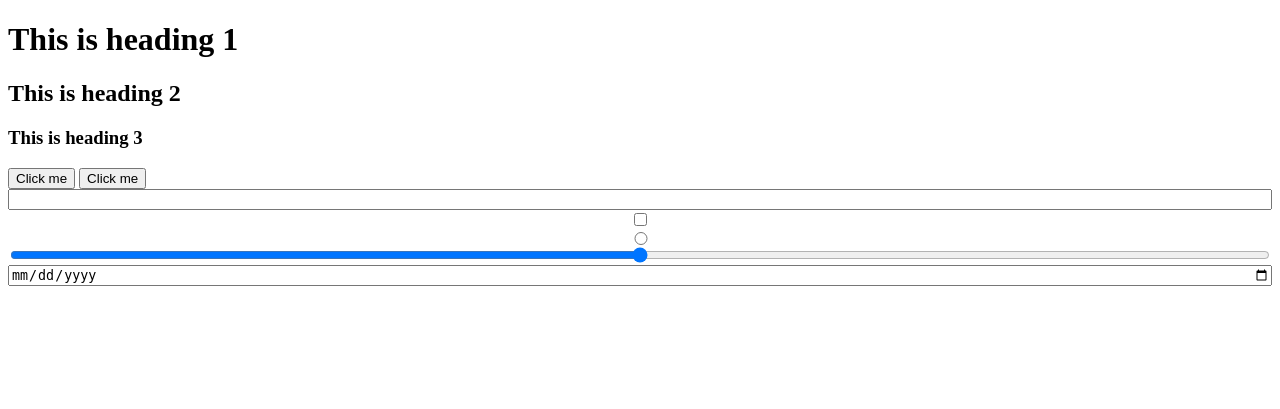
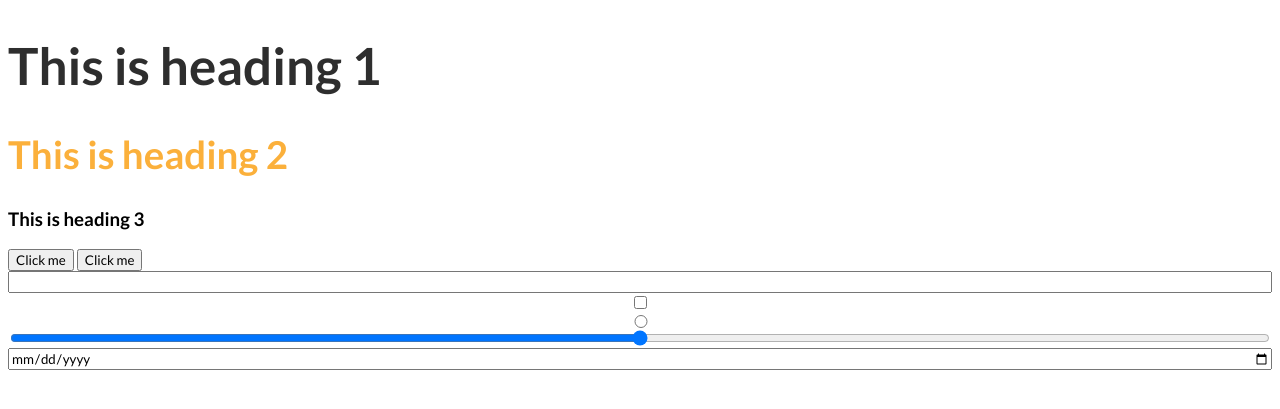
Before and after one commit to pawan-live/pet-care-system-iwt, a PHP site: page /html/styleguide.html in a window 1280 px wide. Shown: the top 409 px of the page. Run offline with PHP 8.4, Linux system fonts and the light colour scheme.

Commit message:
added css styles

```diff
--- a/html/styleguide.html
+++ b/html/styleguide.html
@@ -4,12 +4,23 @@
     <meta charset="UTF-8" />
     <meta http-equiv="X-UA-Compatible" content="IE=edge" />
     <meta name="viewport" content="width=device-width, initial-scale=1.0" />
+
+    <!-- google font -->
+    <link rel="preconnect" href="https://fonts.googleapis.com" />
+    <link rel="preconnect" href="https://fonts.gstatic.com" crossorigin />
+    <link
+      href="https://fonts.googleapis.com/css2?family=Lato:wght@300;400;700;900&display=swap"
+      rel="stylesheet"
+    />
+
+    <!-- stylesheets -->
     <link rel="stylesheet" href="../styles/style.css" />
+
     <title>Style guide</title>
   </head>
   <body>
-    <h1>This is heading 1</h1>
-    <h2>This is heading 2</h2>
+    <h1 class="h1-large">This is heading 1</h1>
+    <h2 class="h2-large">This is heading 2</h2>
     <h3>This is heading 3</h3>
 
     <button>Click me</button>
--- a/styles/style.css
+++ b/styles/style.css
@@ -1,3 +1,16 @@
+:root {
+  /* colors */
+  --lightyellow: #fbb03b;
+  --darkyellow: #f8931f;
+  --lightblue: #65c7d0;
+  --darkblue: #00aac1;
+  --black: #2e2e2e;
+}
+
+* {
+  font-family: "Lato", sans-serif;
+}
+
 .flex {
   display: flex;
 }
@@ -5,3 +18,21 @@
 .flex.column {
   flex-direction: column;
 }
+
+.flex.row {
+  flex-direction: row;
+}
+
+.h1-large {
+  color: var(--black);
+  font-weight: 700;
+  font-size: 3.2em;
+}
+
+.h2-large {
+  color: var(--lightyellow);
+  font-weight: 700;
+  font-size: 2.4em;
+}
+
+/* colors */
```
